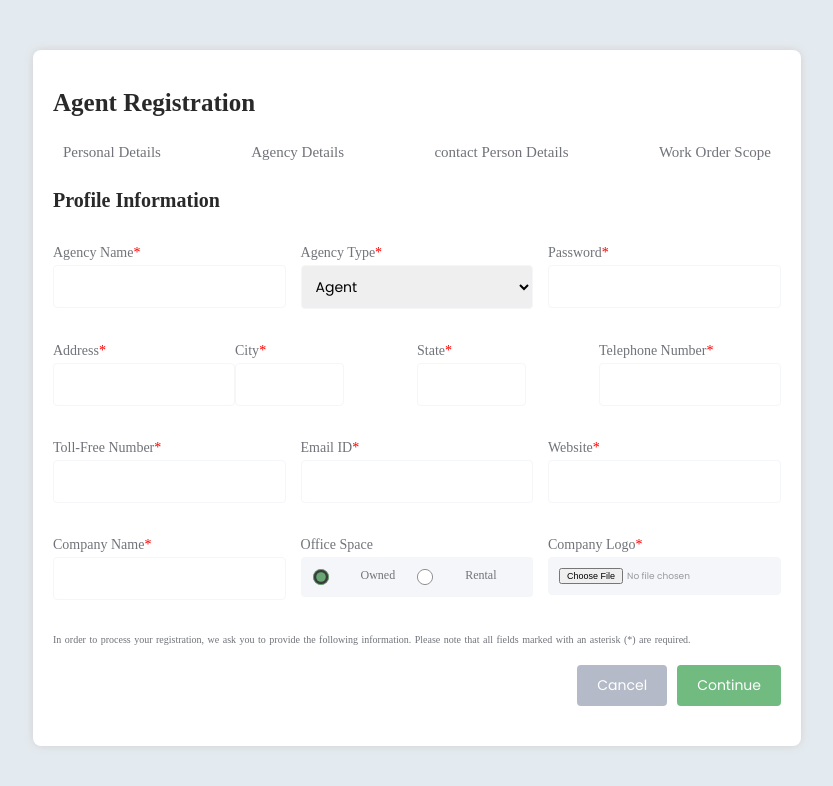
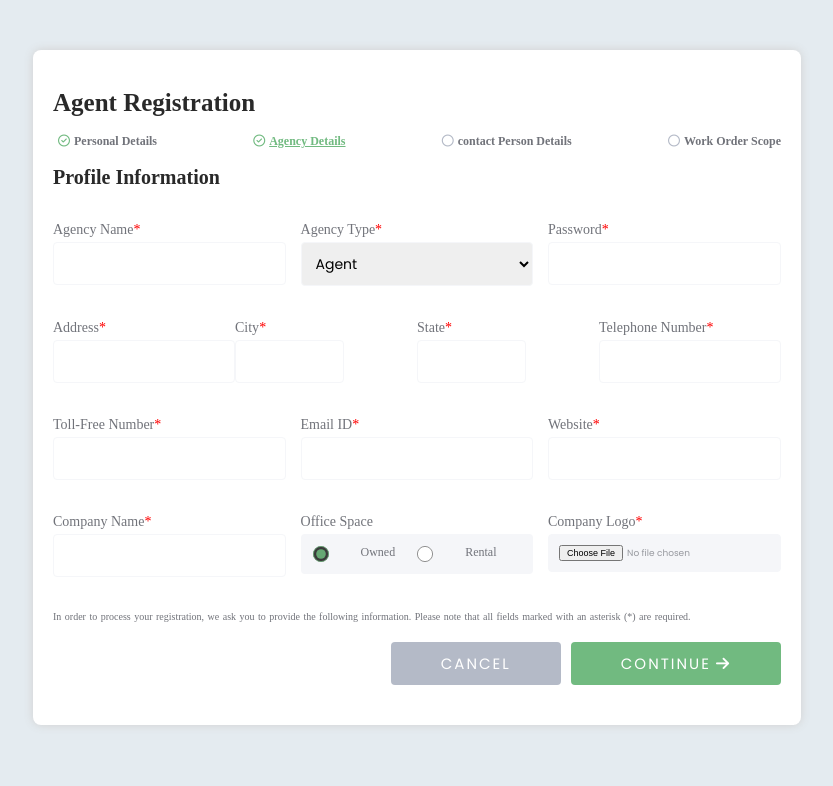
Before and after one commit to khairnabiyevaleyla/Task-2, a plain HTML site: page public/index.html in a window 1280 px wide. Shown: the whole page, without its empty margins (223-1056 px from the left). Drawn offline with Linux system fonts and the light colour scheme.

Commit message:
retouching

```diff
--- a/public/index.html
+++ b/public/index.html
@@ -9,6 +9,7 @@
     <link rel="preconnect" href="https://fonts.googleapis.com">
     <link rel="preconnect" href="https://fonts.gstatic.com" crossorigin>
     <link href="https://fonts.googleapis.com/css2?family=Poppins:ital,wght@0,100;0,200;0,300;0,400;0,500;0,600;0,700;0,800;0,900;1,100;1,200;1,300;1,400;1,500;1,600;1,700;1,800;1,900&display=swap" rel="stylesheet">
+    <script src="https://kit.fontawesome.com/ee3026eab6.js" crossorigin="anonymous"></script>
 </head>
 <body>
   <div class="container">
@@ -19,11 +20,21 @@
         <div class="tab">contact Person Details</div>
         <div class="tab">Work Order Scope</div>
       </div> -->
-      <div class="steps">
+      <!-- <div class="steps">
         <div class="step1">Personal Details</div>
         <div class="step2">Agency Details</div>
         <div class="step3">contact Person Details</div>
         <div class="step4">Work Order Scope</div>
+      </div> -->
+      <div class="nav">
+        <nav>
+          <ul>
+            <li><span><i class="fa-regular fa-circle-check"></i>Personal Details</span></li>
+            <li><span style="text-decoration: underline; color:#71BA80;"><i class="fa-regular fa-circle-check"></i>Agency Details</span></li>
+            <li><span><i class="fa-regular fa-circle" style="color: #B4BAC7;" ></i>contact Person Details</span></li>
+            <li><span><i class="fa-regular fa-circle" style="color: #B4BAC7;" ></i>Work Order Scope</span></li>
+          </ul>
+        </nav>
       </div>
       <header style="font-size: 20px;">Profile Information</header>
       <br>
@@ -51,11 +62,11 @@
           </div>
           <div class="form-group">
             <label for="city">City<span class="required">*</span></label>
-            <input style="width: 60%;" type="text" id="city"  name="city" required/>
+            <input type="text" id="city"  name="city" required/>
           </div>
           <div class="form-group">
             <label for="state">State<span class="required">*</span></label>
-            <input style="width: 60%;" type="text" id="state" name="state" required/>
+            <input type="text" id="state" name="state" required/>
           </div>
           <div class="form-group">
             <label for="telephone-number">Telephone Number<span class="required">*</span></label>
@@ -98,8 +109,8 @@
         </div>
         <p>In order to process your registration, we ask you to provide the following information. Please note that all fields marked with an asterisk (*) are required.</p>
         <div class="form-actions">
-          <button type="button" class="cancel-btn">Cancel</button>
-          <button type="submit" class="continue-btn">Continue</button>
+          <button type="button" class="cancel-btn">CANCEL</button>
+          <button type="submit" class="continue-btn">CONTINUE<i class="fa-solid fa-arrow-right"></i></button>
         </div>
         </div>
 
--- a/src/css/style.css
+++ b/src/css/style.css
@@ -54,9 +54,9 @@ header {
     margin-bottom: 15px;
 }
 
-.form-row .form-group .label .agency-name .agency-type .password {
+/* .form-row .form-group .label .agency-name .agency-type .password {
     display: inline;
-}
+} */
 
 label {
     display: block;
@@ -140,12 +140,23 @@ input[type="radio"]:checked {
 }
 
 .cancel-btn, .continue-btn {
-    padding: 10px 20px;
-    font-size: 14px;
+    padding: 10px 50px;
+    font-size: 15px;
     border-radius: 4px;
     border: none;
     cursor: pointer;
     margin-left: 10px;
+    letter-spacing: 2px;
+}
+
+i {
+    padding-left: 5px;
+    color: white;
+}
+
+i:hover {
+    color:  #71BA80;
+    transition: 0.3;
 }
 
 .cancel-btn {
@@ -162,6 +173,7 @@ color: #B4BAC7;
 .continue-btn {
     background-color: #71BA80;
     color: white;
+    transition: 0.3;
 }
 
 .continue-btn:hover {
@@ -191,3 +203,26 @@ p {
     word-spacing: 1px;
     font-weight: 200;
 }
+
+.form-row #city, #state {
+    width: 60%;
+}
+/*
+.form-row  #city {
+    margin-left: 75px;
+}
+  */
+
+  ul {
+    display: flex;
+    justify-content: space-between;
+   }
+
+   span i {
+    color:  #71BA80;
+    padding-right: 4px;
+   }
+   li {
+    font-size: 12px;
+    font-weight: 600;
+   }
```
